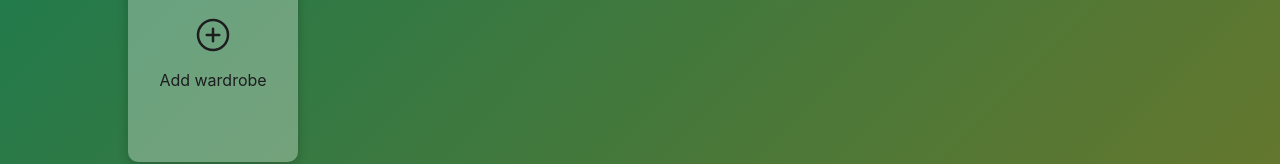
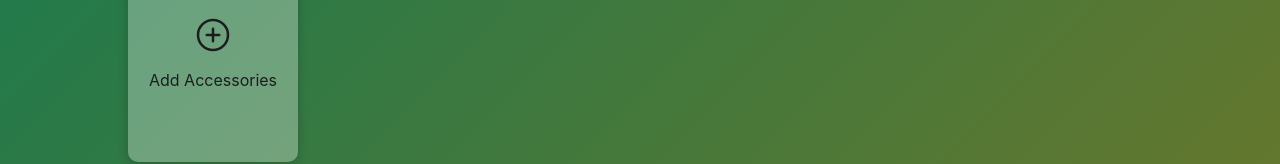
Before and after one commit to HashBukhtiar/fashionaid, a React (Create React App) app in the folder web/: page /wardrobe in a window 1280 px wide. Shown: the part 506-670 px from the top of the page. Built offline with nearby package versions, Linux system fonts and the light colour scheme; a web font is replaced by a local one.

Commit message:
customized buttons

```diff
--- a/web/src/pages/WardrobePage.js
+++ b/web/src/pages/WardrobePage.js
@@ -47,6 +47,19 @@ function WardrobePage() {
   };
 
   const renderItems = (type) => {
+    const getAddText = (type) => {
+      switch (type) {
+        case 'accessory':
+          return 'Add Accessories';
+        case 'upper wear':
+          return 'Add Upper Wear';
+        case 'lower wear':
+          return 'Add Lower Wear';
+        default:
+          return 'Add Item';
+      }
+    };
+
     return (
       <>
         {wardrobe
@@ -75,7 +88,7 @@ function WardrobePage() {
           ))}
         <div className="WardrobePage-item WardrobePage-add-item" onClick={() => alert('Add new item')}>
           <IoAddCircleOutline className="WardrobePage-add-icon" />
-          <div className="WardrobePage-add-text">Add wardrobe</div>
+          <div className="WardrobePage-add-text">{getAddText(type)}</div>
         </div>
       </>
     );
```
